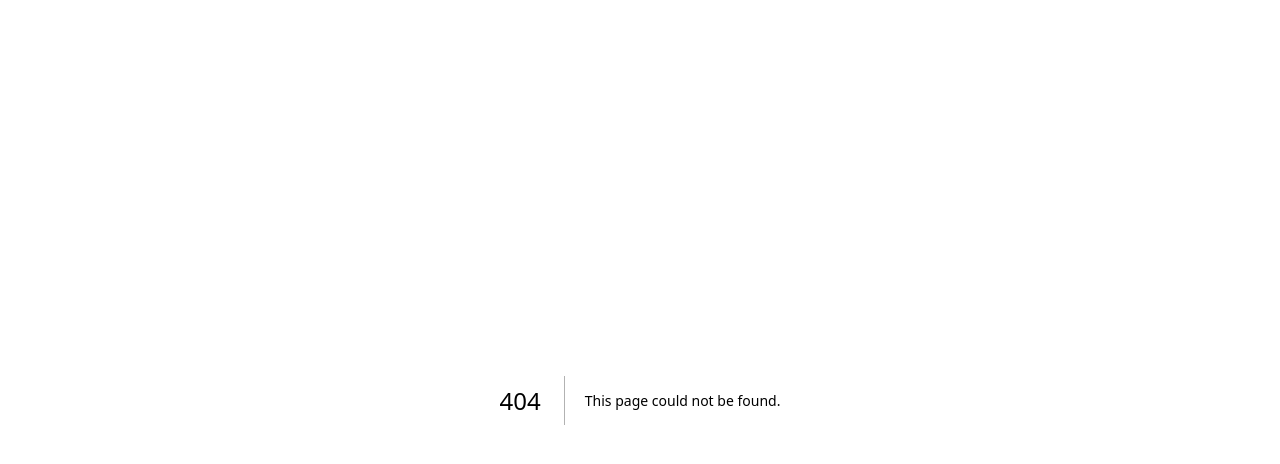
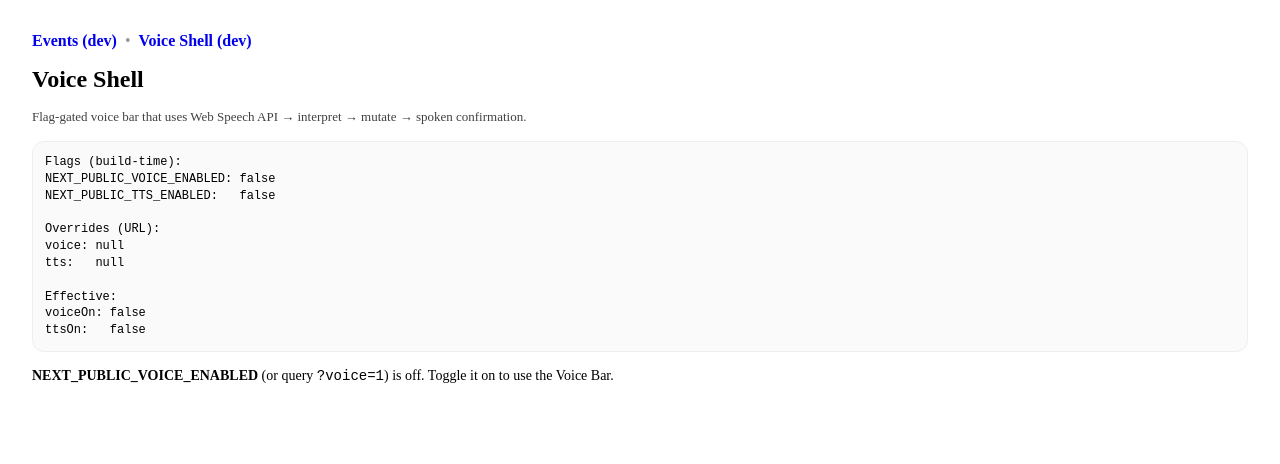
Before and after one commit to mllivingston/voice-calendar-proto, a Next.js app in the folder frontend/: page /ai-test/voice-shell in a window 1280 px wide. Before the commit this address had no page. Shown: the top 464 px of the page. Built offline with nearby package versions, Linux system fonts and the light colour scheme.

Commit message:
Phase 3: add flag-gated Voice Shell (PTT + LEDs, Web Speech → interpret → TTS confirm); build-time flags; no backend edits

```diff
--- /dev/null
+++ b/frontend/app/ai-test/voice-shell/VoiceBar.tsx
@@ -0,0 +1,143 @@
+"use client";
+
+import React, { useEffect, useRef, useState } from "react";
+import { interpret, mutate } from "../../../lib/ai";
+import { speak, cancelSpeech } from "../../../lib/speak";
+
+type Status = "idle" | "listening" | "thinking" | "speaking" | "error";
+
+export default function VoiceBar() {
+  const [status, setStatus] = useState<Status>("idle");
+  const [lastText, setLastText] = useState<string>("");
+  const recRef = useRef<SpeechRecognition | null>(null);
+  const supported = typeof window !== "undefined" && ("SpeechRecognition" in window || "webkitSpeechRecognition" in window);
+
+  useEffect(() => {
+    if (!supported) return;
+    const SR: any = (window as any).SpeechRecognition || (window as any).webkitSpeechRecognition;
+    const r: SpeechRecognition = new SR();
+    r.continuous = false;
+    r.interimResults = false;
+    r.lang = navigator.language || "en-US";
+    r.onresult = async (e: SpeechRecognitionEvent) => {
+      const text = Array.from(e.results).map(r => r[0].transcript).join(" ").trim();
+      setLastText(text);
+      setStatus("thinking");
+      try {
+        const interp = await interpret({ text });
+        const cmd = (interp?.command ?? interp?.cmd ?? interp) as any;
+        const res = await mutate(cmd);
+        setStatus("speaking");
+        speak("Okay. Done.");
+        // leave status as speaking briefly; return to idle later
+        setTimeout(() => setStatus("idle"), 1200);
+      } catch (err) {
+        setStatus("error");
+        speak("Sorry, I couldn't do that.");
+        setTimeout(() => setStatus("idle"), 1200);
+      }
+    };
+    r.onerror = () => {
+      setStatus("error");
+      setTimeout(() => setStatus("idle"), 800);
+    };
+    r.onend = () => {
+      if (status === "listening") setStatus("idle");
+    };
+    recRef.current = r;
+    return () => {
+      try { r.abort(); } catch {}
+    };
+    // eslint-disable-next-line react-hooks/exhaustive-deps
+  }, [supported]);
+
+  const start = () => {
+    if (!supported || !recRef.current) return;
+    cancelSpeech(); // soft barge-in
+    try {
+      setStatus("listening");
+      recRef.current.start();
+    } catch {
+      setStatus("error");
+      setTimeout(() => setStatus("idle"), 800);
+    }
+  };
+
+  const stop = () => {
+    if (!supported || !recRef.current) return;
+    try { recRef.current.stop(); } catch {}
+  };
+
+  // Minimal, unobtrusive bar that won’t affect existing layouts when embedded
+  return (
+    <div style={{
+      position: "fixed",
+      left: 16,
+      right: 16,
+      bottom: 16,
+      border: "1px solid #ddd",
+      borderRadius: 16,
+      padding: 12,
+      background: "white",
+      display: "flex",
+      alignItems: "center",
+      justifyContent: "space-between",
+      gap: 12,
+      boxShadow: "0 6px 30px rgba(0,0,0,0.06)",
+      zIndex: 50
+    }}>
+      <div style={{ display: "flex", alignItems: "center", gap: 10 }}>
+        <StatusDot status={status} />
+        <div style={{ fontSize: 12, opacity: 0.7 }}>
+          {supported ? (status === "idle" ? "Press and speak" :
+            status === "listening" ? "Listening…" :
+            status === "thinking" ? "Thinking…" :
+            status === "speaking" ? "Speaking…" :
+            "Error") : "Browser voice not available"}
+          {lastText && status !== "listening" && (
+            <span style={{ marginLeft: 8, opacity: 0.6 }}>“{lastText}”</span>
+          )}
+        </div>
+      </div>
+
+      <button
+        onMouseDown={start}
+        onMouseUp={stop}
+        onTouchStart={start}
+        onTouchEnd={stop}
+        disabled={!supported || status === "thinking"}
+        style={{
+          padding: "10px 14px",
+          borderRadius: 999,
+          border: "1px solid #ccc",
+          background: status === "listening" ? "#fef3c7" : "white",
+          fontWeight: 700,
+          cursor: supported ? "pointer" : "not-allowed"
+        }}
+        aria-pressed={status === "listening"}
+        aria-label="Push to talk"
+        title="Push to talk"
+      >
+        {status === "listening" ? "Release to send" : "Hold to talk"}
+      </button>
+    </div>
+  );
+}
+
+function StatusDot({ status }: { status: Status }) {
+  const color =
+    status === "idle" ? "#d1d5db" :
+    status === "listening" ? "#ef4444" :
+    status === "thinking" ? "#3b82f6" :
+    status === "speaking" ? "#10b981" :
+    "#f59e0b";
+  return (
+    <span
+      aria-label={`status-${status}`}
+      style={{
+        width: 10, height: 10, borderRadius: 999,
+        display: "inline-block", background: color
+      }}
+    />
+  );
+}
--- /dev/null
+++ b/frontend/app/ai-test/voice-shell/page.tsx
@@ -0,0 +1,87 @@
+"use client";
+
+import React from "react";
+import dynamic from "next/dynamic";
+import { useSearchParams } from "next/navigation";
+
+const VoiceBar = dynamic(() => import("./VoiceBar"), { ssr: false });
+
+function toBool(x: any) {
+  if (typeof x === "boolean") return x;
+  if (typeof x === "string") {
+    const s = x.toLowerCase();
+    if (["1", "true", "yes", "on"].includes(s)) return true;
+    if (["0", "false", "no", "off"].includes(s)) return false;
+  }
+  return Boolean(x);
+}
+
+export default function VoiceShellPage() {
+  const params = useSearchParams();
+
+  // Build-time flags (no HTTP). Will require a dev server restart if you change .env.local.
+  const VOICE = process.env.NEXT_PUBLIC_VOICE_ENABLED ?? process.env.VOICE_ENABLED ?? "false";
+  const TTS = process.env.NEXT_PUBLIC_TTS_ENABLED ?? process.env.TTS_ENABLED ?? "false";
+
+  // Manual overrides for fast testing: /ai-test/voice-shell?voice=1&tts=1
+  const voiceOverride = params.get("voice");
+  const ttsOverride = params.get("tts");
+
+  const voiceOn = toBool(voiceOverride ?? VOICE);
+  const ttsOn = toBool(ttsOverride ?? TTS);
+
+  return (
+    <main style={{ padding: 24 }}>
+      <nav style={{ display: "flex", gap: 8, marginBottom: 12 }}>
+        <a href="/ai-test/events" style={{ fontWeight: 700, textDecoration: "none" }}>
+          Events (dev)
+        </a>
+        <span style={{ opacity: 0.4 }}>•</span>
+        <a href="/ai-test/voice-shell" aria-current="page" style={{ fontWeight: 700, textDecoration: "none" }}>
+          Voice Shell (dev)
+        </a>
+      </nav>
+
+      <h1 style={{ fontSize: 24, fontWeight: 800 }}>Voice Shell</h1>
+      <p style={{ fontSize: 13, opacity: 0.75, marginTop: 6 }}>
+        Flag-gated voice bar that uses Web Speech API → interpret → mutate → spoken confirmation.
+      </p>
+
+      <section style={{ marginTop: 16 }}>
+        <pre
+          style={{
+            marginTop: 12,
+            padding: 12,
+            background: "#fafafa",
+            border: "1px solid #eee",
+            borderRadius: 12,
+            fontSize: 12,
+            lineHeight: 1.4,
+            whiteSpace: "pre-wrap",
+          }}
+        >
+{`Flags (build-time):
+NEXT_PUBLIC_VOICE_ENABLED: ${String(VOICE)}
+NEXT_PUBLIC_TTS_ENABLED:   ${String(TTS)}
+
+Overrides (URL):
+voice: ${String(voiceOverride)}
+tts:   ${String(ttsOverride)}
+
+Effective:
+voiceOn: ${String(voiceOn)}
+ttsOn:   ${String(ttsOn)}
+`}
+        </pre>
+      </section>
+
+      {voiceOn ? (
+        <VoiceBar />
+      ) : (
+        <div style={{ marginTop: 16, fontSize: 14 }}>
+          <strong>NEXT_PUBLIC_VOICE_ENABLED</strong> (or query <code>?voice=1</code>) is off. Toggle it on to use the Voice Bar.
+        </div>
+      )}
+    </main>
+  );
+}
--- /dev/null
+++ b/frontend/lib/speak.ts
@@ -0,0 +1,27 @@
+"use client";
+
+let synth: SpeechSynthesis | null = null;
+
+export function speak(text: string) {
+  try {
+    if (typeof window === "undefined") return;
+    synth = synth || window.speechSynthesis || null;
+    if (!synth) return;
+    // Soft barge-in: cancel any ongoing speech before starting mic or new TTS
+    if (synth.speaking || synth.pending) synth.cancel();
+    const u = new SpeechSynthesisUtterance(text);
+    synth.speak(u);
+  } catch {
+    /* no-op */
+  }
+}
+
+export function cancelSpeech() {
+  try {
+    if (typeof window === "undefined") return;
+    const s = window.speechSynthesis;
+    if (s && (s.speaking || s.pending)) s.cancel();
+  } catch {
+    /* no-op */
+  }
+}
```
